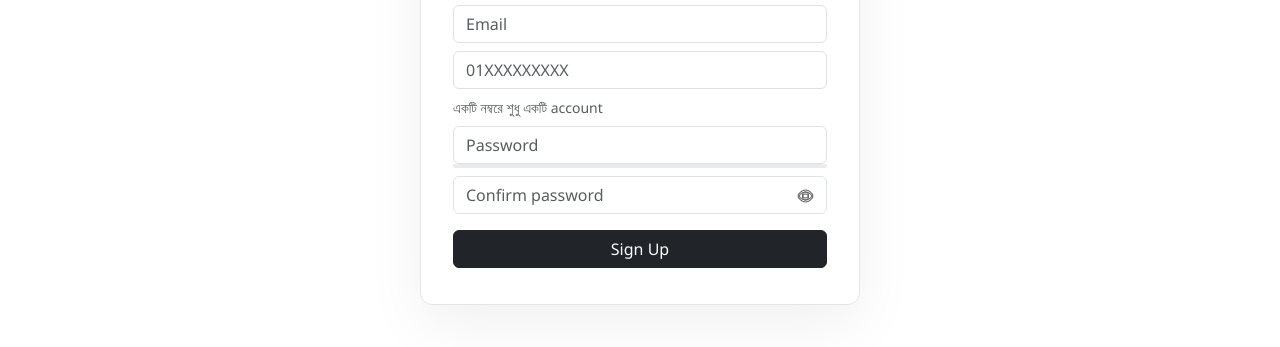
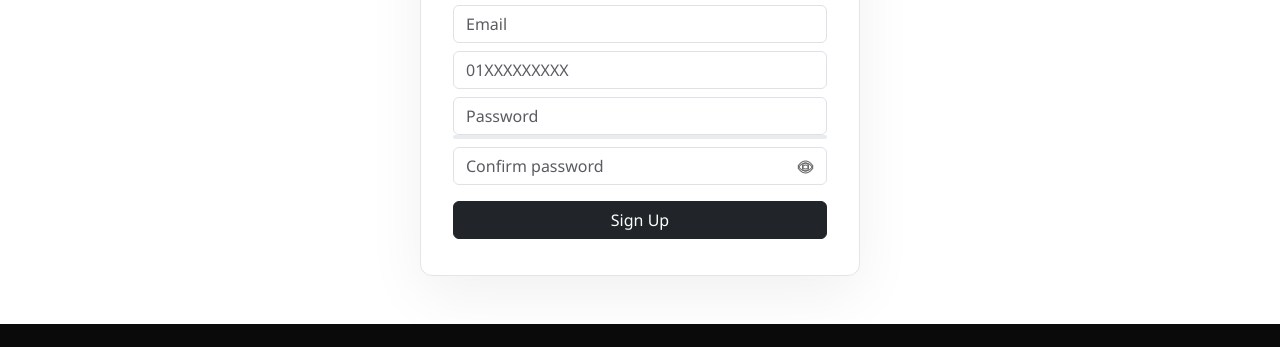
Before and after one commit to nuhad121/raven-test--4, a website: page RAVEN/register.html in a window 1280 px wide. Shown: the part 304-651 px from the top of the page. Drawn offline with nearby package versions, Linux system fonts and the light colour scheme.

Commit message:
Update register.html
Removed the note about account creation in Bengali.

```diff
--- a/RAVEN/register.html
+++ b/RAVEN/register.html
@@ -16,7 +16,7 @@
 <form id="register-form"><input name="name" class="form-control mb-2" required placeholder="Name"/>
 <input name="email" type="email" class="form-control mb-2" required placeholder="Email"/>
 <input name="phone" class="form-control mb-2" required placeholder="01XXXXXXXXX" inputmode="numeric" maxlength="11"/>
-<small class="text-muted d-block mb-2">একটি নম্বরে শুধু একটি account</small>
+<small class="text-muted d-block mb-2"></small>
 <div class="password-field-wrap mb-1">
 <input name="password" id="reg-password" type="password" class="form-control" required placeholder="Password" autocomplete="new-password"/>
 <button type="button" class="password-toggle-btn" data-toggle-password="reg-password" aria-label="Show password"><i class="bi bi-eye"></i></button>
```
